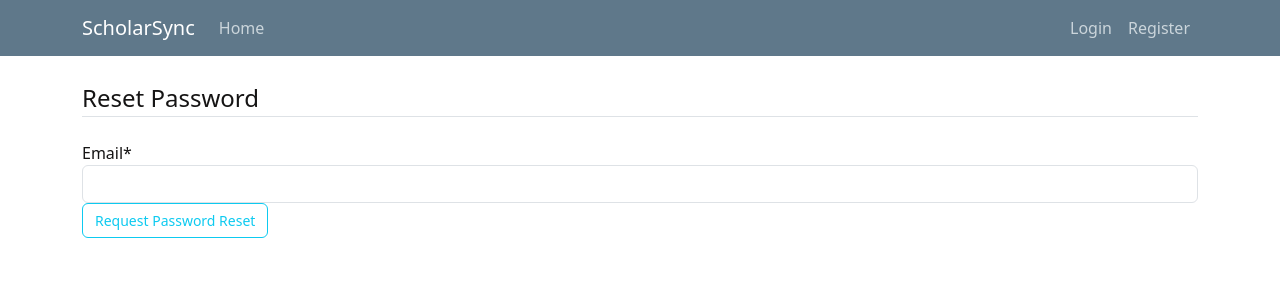
After one commit to Hack-Shark/ScholarSync, a Django app: page /password-reset/ in a window 1280 px wide. The commit adds this page. Shown: the top 300 px of the page. Run offline with Django 4.2, Linux system fonts and the light colour scheme; parts of the project's set-up code (start-up, migrations or seed data) failed here and were passed over; some libraries are stand-ins or nearby versions.

Commit message:
added password reset

```diff
--- a/master/backend/backend/urls.py
+++ b/master/backend/backend/urls.py
@@ -17,17 +17,24 @@ Including another URLconf
 from django.conf import settings
 from django.conf.urls.static import static
 from django.contrib import admin
-from django.urls import path,include
+from django.urls import path, include
 from django.contrib.auth import views as auth_views
 from users import views as user_views
 
 urlpatterns = [
     path('admin/', admin.site.urls),
-    path('base/',include('base.urls')),
-    path('',user_views.home,name='home'),
+    path('base/', include('base.urls')),
+    path('', user_views.home, name='home'),
     path('signup/', user_views.signup_view, name='signup'),
     path('profile/', user_views.profile_view, name='profile'),
-    path('login/',user_views.login_view,name='login'),
-    # path('login/', auth_views.LoginView.as_view(template_name='users/login.html'), name='login'),
+    path('login/', user_views.login_view, name='login'),
     path('logout/', auth_views.LogoutView.as_view(template_name='users/logout.html'), name='logout'),
+    path('password-reset/', auth_views.PasswordResetView.as_view(
+        template_name='users/password_reset.html'), name='password_reset'),
+    path('password-reset/done/', auth_views.PasswordResetDoneView.as_view(
+        template_name='users/password_reset_done.html'), name='password_reset_done'),
+    path('password-reset-confirm/<uidb64>/<token>/', auth_views.PasswordResetConfirmView.as_view(
+        template_name='users/password_reset_confirm.html'), name='password_reset_confirm'),
+    path('password-reset-complete/', auth_views.PasswordResetCompleteView.as_view(
+        template_name='users/password_reset_complete.html'), name='password_reset_complete'),
 ] + static(settings.STATIC_URL, document_root=settings.STATIC_ROOT)
--- a/master/backend/base/views.py
+++ b/master/backend/base/views.py
@@ -1,7 +1,7 @@
 from .forms import PrefAddForm
 from django.http import JsonResponse
 from .models import Preference
-from .cache_builder import compare_user_input_with_tags
+from .cache_builder import compare_user_input_with_tags,get_links
 import time
 
 def pref_add(request):
@@ -13,7 +13,7 @@ def pref_add(request):
             obj=form.save(commit=False)
             obj.user=request.user
             start_time =time.time()
-            # print(get_links(obj.text))
+            print(get_links(obj.text))
             validity = compare_user_input_with_tags(obj.text)
             print(validity)
             print(time.time()-start_time)
--- a/master/backend/users/templates/users/login.html
+++ b/master/backend/users/templates/users/login.html
@@ -10,6 +10,9 @@
       </fieldset>
       <div class="form-group">
           <button class="btn btn-outline-info" type="submit">Login</button>
+          <small class="text-muted ml-2">
+            <a href="{% url 'password_reset' %}">Forgot Password?</a>
+        </small>
       </div>
   </form>
   <div class="border-top pt-3">
--- /dev/null
+++ b/master/backend/users/templates/users/password_reset.html
@@ -0,0 +1,16 @@
+{% extends "base.html" %}
+{% load crispy_forms_tags %}
+{% block content %}
+    <div class="content-section">
+        <form method="POST">
+            {% csrf_token %}
+            <fieldset class="form-group">
+                <legend class="border-bottom mb-4">Reset Password</legend>
+                {{ form|crispy }}
+            </fieldset>
+            <div class="form-group">
+                <button class="btn btn-outline-info" type="submit">Request Password Reset</button>
+            </div>
+        </form>
+    </div>
+{% endblock content %}
--- /dev/null
+++ b/master/backend/users/templates/users/password_reset_done.html
@@ -0,0 +1,6 @@
+{% extends "base.html" %}
+{% block content %}
+    <div class="alert alert-info">
+        An email has been sent with instructions to reset your password
+    </div>
+{% endblock content %}
```
Also changed, not shown: master/backend/users/templates/users/password_reset_complete.html (added, +7 -0 lines), master/backend/users/templates/users/password_reset_confirm.html (added, +16 -0 lines).
